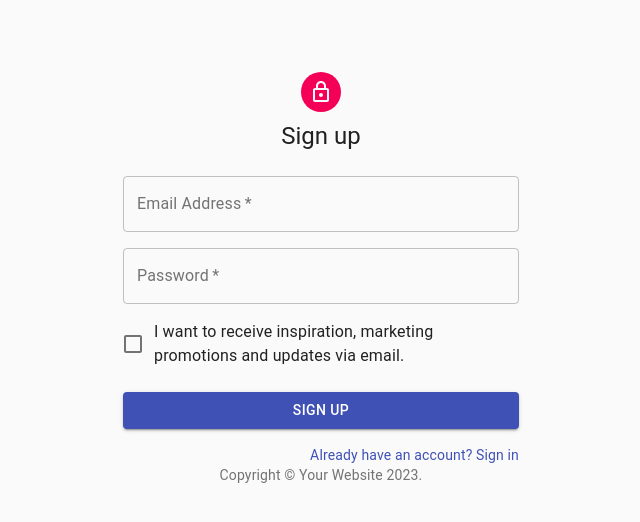
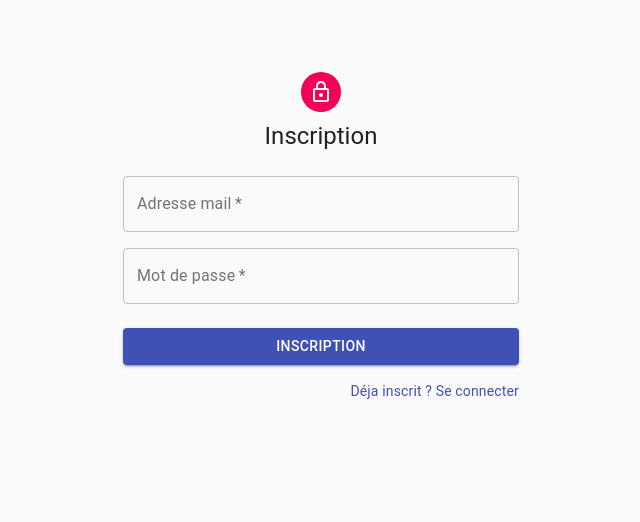
Before and after one commit to WildCodeSchool/DevHubShare, a React (Vite) app in the folder frontend/: page /inscription in a window 1280 px wide. Shown: the top 522 px of the page, without its empty margins (319-959 px from the left). Built offline with nearby package versions, Linux system fonts and the light colour scheme.

Commit message:
add french language

```diff
--- a/frontend/src/components/SignUp.jsx
+++ b/frontend/src/components/SignUp.jsx
@@ -4,27 +4,12 @@ import Avatar from "@material-ui/core/Avatar";
 import Button from "@material-ui/core/Button";
 import CssBaseline from "@material-ui/core/CssBaseline";
 import TextField from "@material-ui/core/TextField";
-import FormControlLabel from "@material-ui/core/FormControlLabel";
-import Checkbox from "@material-ui/core/Checkbox";
 import Link from "@material-ui/core/Link";
 import Grid from "@material-ui/core/Grid";
-import { Box } from "@material-ui/core";
 import LockOutlinedIcon from "@material-ui/icons/LockOutlined";
 import Typography from "@material-ui/core/Typography";
 import { makeStyles } from "@material-ui/core/styles";
 import Container from "@material-ui/core/Container";
-
-function Copyright() {
-  return (
-    <Typography variant="body2" color="textSecondary" align="center">
-      {"Copyright © "}
-      <Link color="inherit" href="https://mui.com/">
-        Your Website
-      </Link>{" "}
-      {new Date().getFullYear()}.
-    </Typography>
-  );
-}
 
 const useStyles = makeStyles((theme) => ({
   paper: {
@@ -57,7 +42,7 @@ export default function SignUp() {
           <LockOutlinedIcon />
         </Avatar>
         <Typography component="h1" variant="h5">
-          Sign up
+          Inscription
         </Typography>
         <form className={classes.form} noValidate>
           <Grid container spacing={2}>
@@ -67,7 +52,7 @@ export default function SignUp() {
                 required
                 fullWidth
                 id="email"
-                label="Email Address"
+                label="Adresse mail"
                 name="email"
                 autoComplete="email"
               />
@@ -78,16 +63,10 @@ export default function SignUp() {
                 required
                 fullWidth
                 name="password"
-                label="Password"
+                label="Mot de passe"
                 type="password"
                 id="password"
                 autoComplete="current-password"
-              />
-            </Grid>
-            <Grid item xs={12}>
-              <FormControlLabel
-                control={<Checkbox value="allowExtraEmails" color="primary" />}
-                label="I want to receive inspiration, marketing promotions and updates via email."
               />
             </Grid>
           </Grid>
@@ -98,20 +77,17 @@ export default function SignUp() {
             color="primary"
             className={classes.submit}
           >
-            Sign Up
+            Inscription
           </Button>
           <Grid container justifyContent="flex-end">
             <Grid item>
               <Link href="/connexion" variant="body2">
-                Already have an account? Sign in
+                Déja inscrit ? Se connecter
               </Link>
             </Grid>
           </Grid>
         </form>
       </div>
-      <Box mt={5}>
-        <Copyright />
-      </Box>
     </Container>
   );
 }
```
